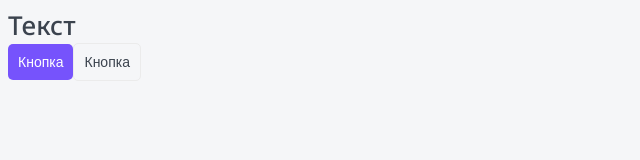
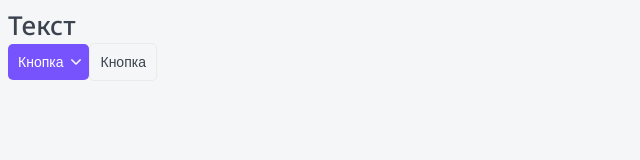
Before and after one commit to NicaZadirieva/nextjs_ht, a Next.js app in the folder top-app-old/: page / in a window 1280 px wide. Shown: the top 160 px of the page, without its empty margins (0-640 px from the left). Built offline with nearby package versions, Linux system fonts and the light colour scheme.

Commit message:
old_nextjs: добавила иконку к кнопке

```diff
--- a/top-app-old/components/Button/Button.module.css
+++ b/top-app-old/components/Button/Button.module.css
@@ -33,3 +33,18 @@
 	color: var(--white);
 	background-color: var(--primary);
 }
+
+.arrow {
+	display: inline-block;
+	margin-left: 10px;
+}
+
+.down {
+	transform: rotate(90deg);
+	transition: all 0.2s;
+}
+
+.primary img,
+.ghost:hover img {
+	filter: invert(100%) sepia(100%) saturate(0%) hue-rotate(34deg) brightness(107%) contrast(101%);
+}
--- a/top-app-old/components/Button/Button.props.ts
+++ b/top-app-old/components/Button/Button.props.ts
@@ -3,4 +3,5 @@ import { ButtonHTMLAttributes, DetailedHTMLProps, ReactNode } from 'react';
 export interface ButtonProps extends DetailedHTMLProps<ButtonHTMLAttributes<HTMLButtonElement>, HTMLButtonElement> {
     appearance: 'primary' | 'ghost';
     children?: ReactNode | undefined;
+    arrow?: 'right' | 'down' | 'none';
 }
--- a/top-app-old/components/Button/Button.tsx
+++ b/top-app-old/components/Button/Button.tsx
@@ -1,15 +1,21 @@
 import cn from 'classnames';
+import Image from 'next/image';
 import { JSX } from 'react';
 import styles from './Button.module.css';
 import { ButtonProps } from './Button.props';
 
-export const Button = ({ appearance, children, className, ...props }: ButtonProps): JSX.Element => {
+export const Button = ({ appearance, children, className, arrow = 'none', ...props }: ButtonProps): JSX.Element => {
 	return (
 		<button {...props} className={cn(styles.button, className, {
 			[styles.primary]: appearance == 'primary',
 			[styles.ghost]: appearance == 'ghost'
 		})}>
 			{children}
+			{arrow != 'none' && <span className={cn(styles.arrow, {
+				[styles.down]: arrow == 'down'
+			})}>
+				<Image width="6" height="10" alt="Иконка" src="/arrow.svg"/>
+			</span>}
 		</button>
 	);
 };
--- a/top-app-old/next.config.ts
+++ b/top-app-old/next.config.ts
@@ -1,8 +1,8 @@
-import type { NextConfig } from "next";
+import type { NextConfig } from 'next';
 
 const nextConfig: NextConfig = {
-  /* config options here */
-  reactStrictMode: true,
+	/* config options here */
+	reactStrictMode: true
 };
 
 export default nextConfig;
--- a/top-app-old/pages/index.tsx
+++ b/top-app-old/pages/index.tsx
@@ -12,7 +12,7 @@ export default function Home() {
 				<link rel="icon" href="/favicon.ico" />
 			</Head>
 			<HTag tag="h1">Текст</HTag>
-			<Button appearance='primary'>Кнопка</Button>
+			<Button arrow='down' appearance='primary'>Кнопка</Button>
 			<Button appearance='ghost'>Кнопка</Button>
 		</>);
 }
```
Also changed, not shown: top-app-old/public/arrow.svg (added).
